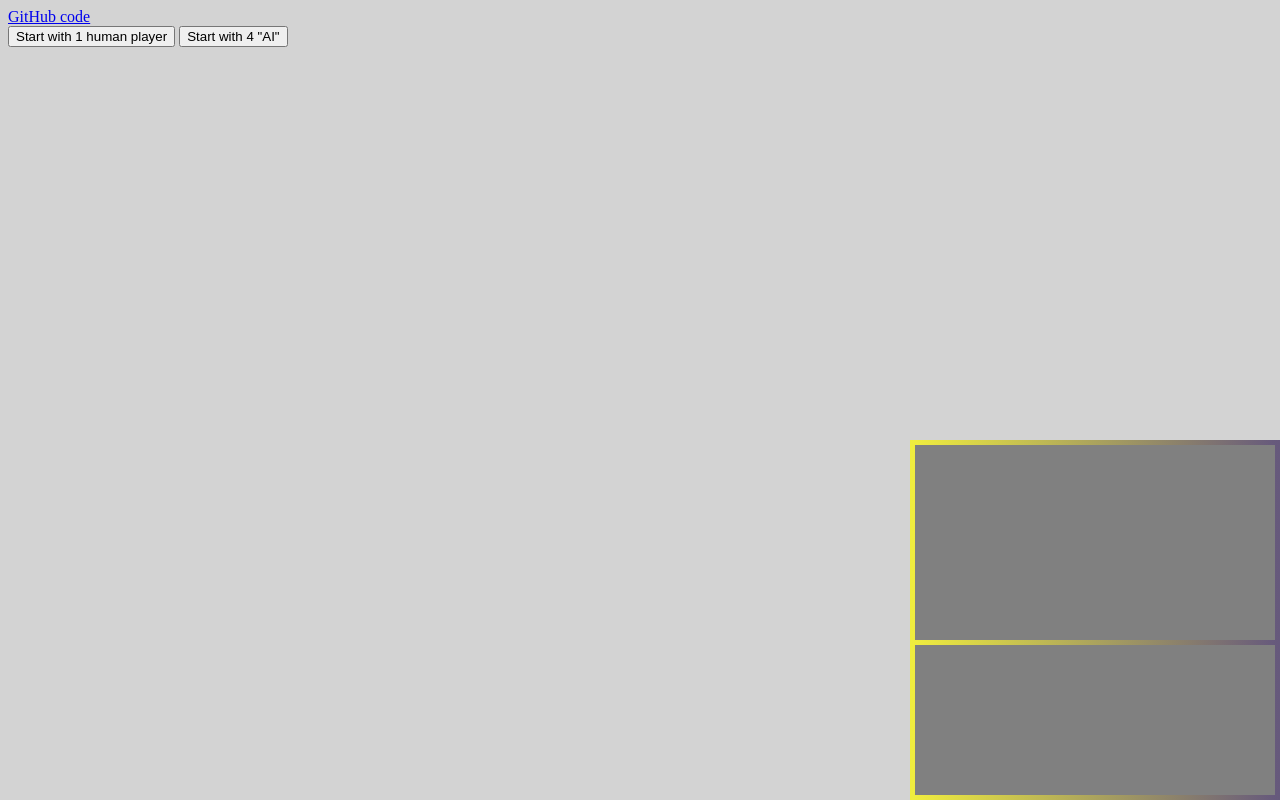
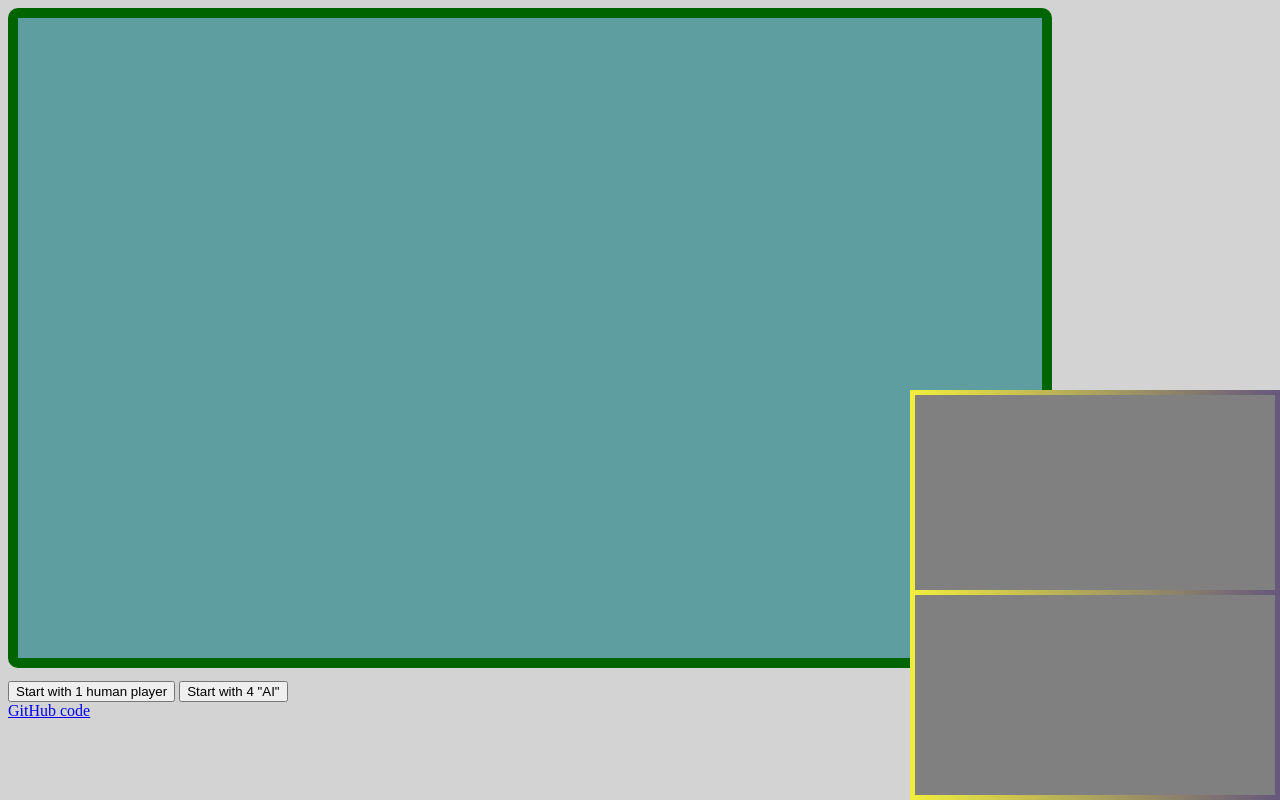
Before and after one commit to yannick42/hearts, a website with bundled scripts: page frontend/public/index.html in a window 1280 px wide. Built offline with nearby package versions, Linux system fonts and the light colour scheme.

Commit message:
improve UI

```diff
--- a/frontend/public/css/index.css
+++ b/frontend/public/css/index.css
@@ -8,8 +8,17 @@ body {
 }
 
 #table {
-  width: 100%;
-  height: 50%;
+  position: absolute;
+  width: 80%;
+  height: 80%;
+  background-color: cadetblue;
+  border: 10px solid darkgreen;
+  border-radius: 10px;
+}
+
+footer {
+  position: absolute;
+  bottom: 10%;
 }
 
 .player {
@@ -35,7 +44,7 @@ body {
   position: absolute;
   right: 0;
   width: 360px;
-  bottom: 150px;
+  bottom: 200px;
   height: 200px;
   background-color: grey;
   color: white;
@@ -61,7 +70,7 @@ body {
   right: 0;
   width: 360px;
   bottom: 0;
-  height: 150px;
+  height: 200px;
   background-color: grey;
   color: white;
   border: 3px solid white;
--- a/frontend/public/index.html
+++ b/frontend/public/index.html
@@ -8,13 +8,6 @@
     <link rel="stylesheet" href="css/index.css">
 </head>
 <body>
-
-    <a id="github" target="_blank" href="https://github.com/yannick42/hearts">GitHub code</a>
-
-    <br/>
-
-    <button id="start-btn-1">Start with 1 human player</button>
-    <button id="start-btn-2">Start with 4 "AI"</button>
 
     <div id="table">
         <span id="token"></span>
@@ -37,11 +30,20 @@
 
         <div id="played-cards"></div>
 
-        <div id="debug-variables"></div>
-        <div id="debug-info"></div>
     </div>
 
+    <footer>
+        <button id="start-btn-1">Start with 1 human player</button>
+        <button id="start-btn-2">Start with 4 "AI"</button>
+        <br/>
+        <a id="github" target="_blank" href="https://github.com/yannick42/hearts">GitHub code</a>
+    </footer>
+
+    <!-- DEBUG -->
+    <div id="debug-variables"></div>
+    <div id="debug-info"></div>
+
+
     <script type="module" src="js/index.js"></script>
-
 </body>
 </html>
--- a/frontend/public/js/index.js
+++ b/frontend/public/js/index.js
@@ -40,6 +40,8 @@ document.getElementById('start-btn-2').addEventListener('click', async function(
   let fold = 1;
   do {
     logvar('fold', "<b>Fold :</b> " + fold, true /* overwrite */);
+
+    log('<hr/>');
 
     // it keep scores between Rounds
     Game.startRound();
```
